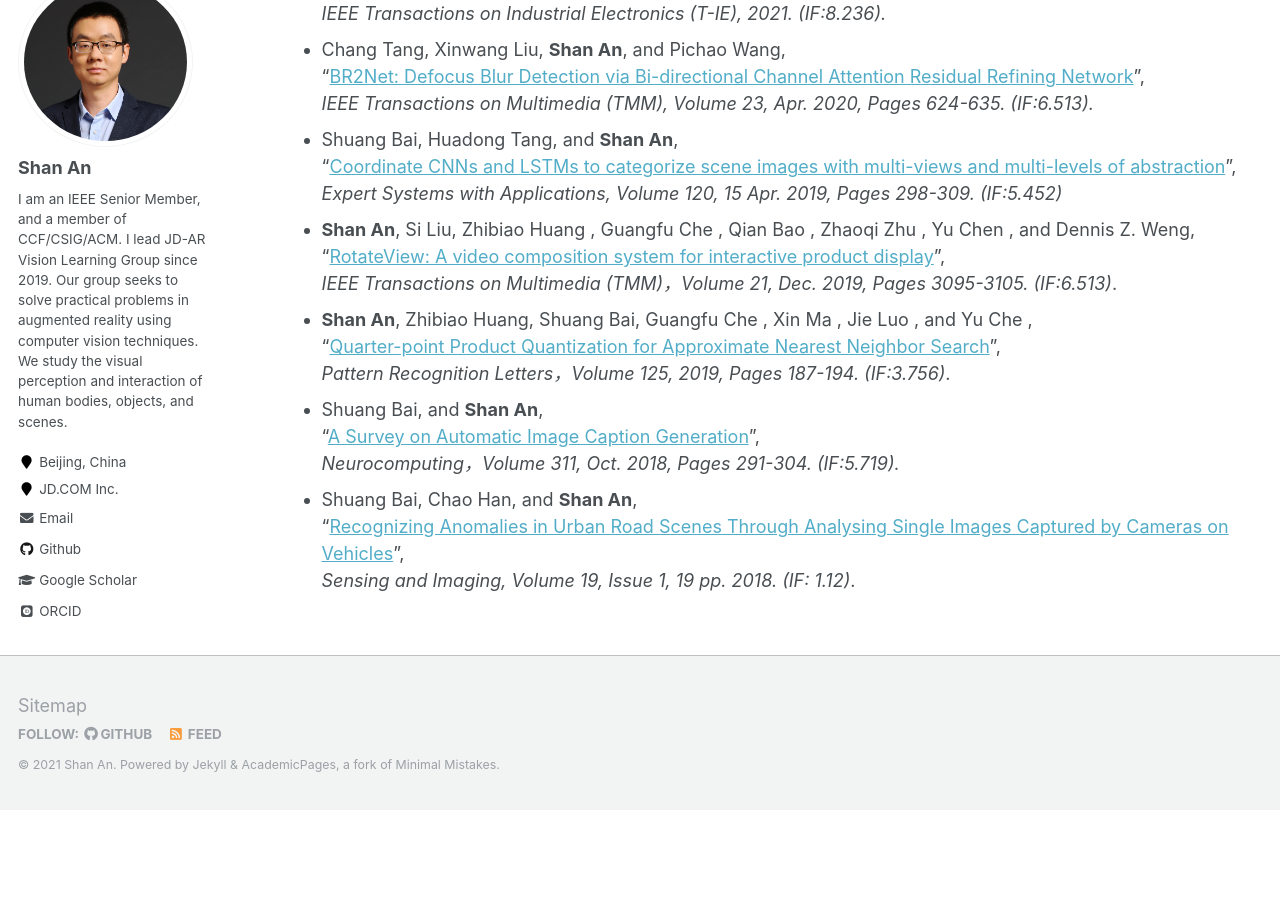
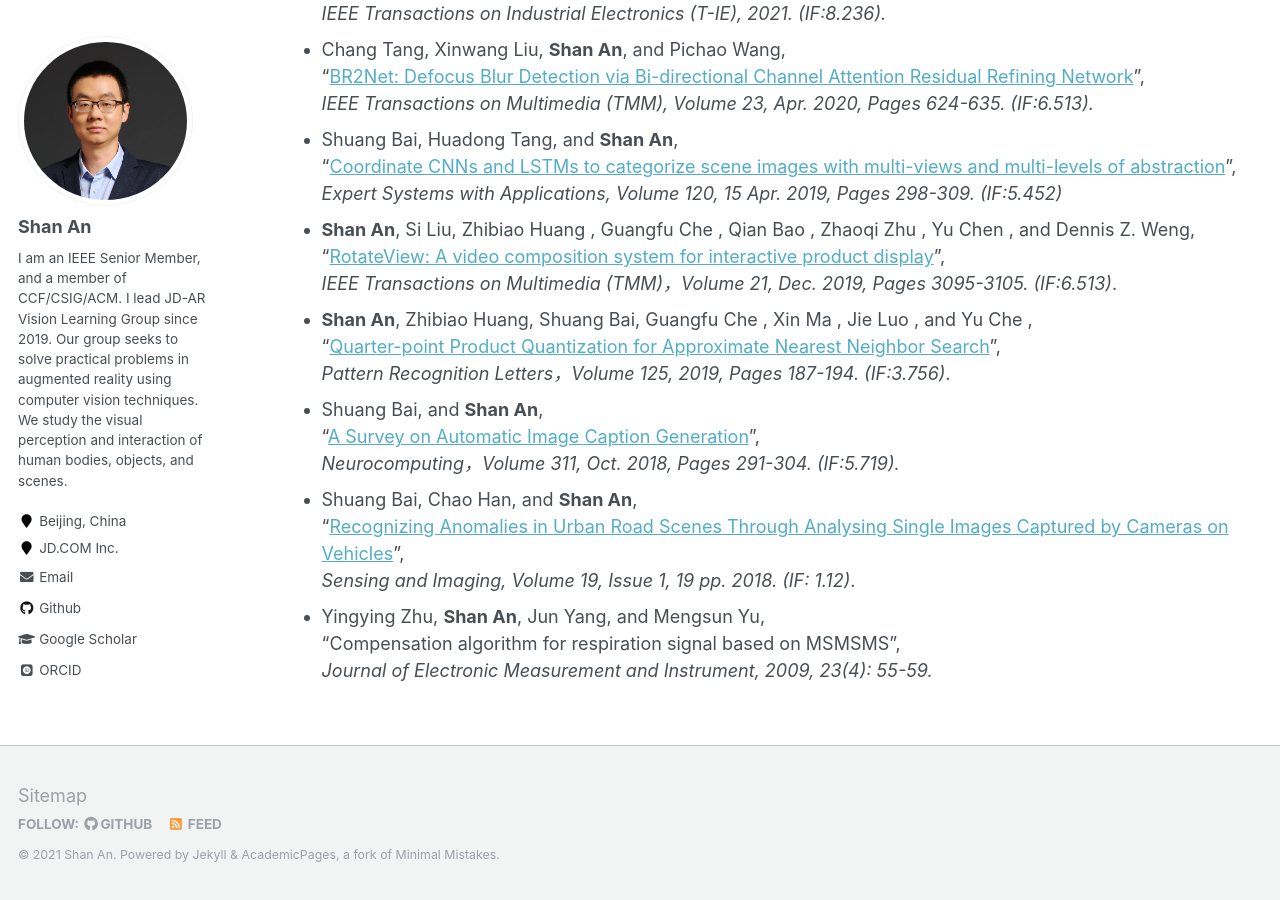
Before and after one commit to anshan-XR-ROB/anshan-XR-ROB.github.io, a Jekyll site: the page built from _publications/Journal Publications.md, in a window 1280 px wide and 900 px high, scrolled down 1046 px. Built offline with Jekyll 4.4.1, drawn with Linux system fonts in a browser that asks for light colours; some web fonts are replaced; before the commit the page ends 1856 px from its top, so only the background shows below that.

Commit message:
Update Journal Publications.md

```diff
--- a/_publications/Journal Publications.md
+++ b/_publications/Journal Publications.md
@@ -51,3 +51,6 @@ submitted to *Neural Networks*.
 * Shuang Bai, Chao Han, and **Shan An**,
  “[Recognizing Anomalies in Urban Road Scenes Through Analysing Single Images Captured by Cameras on Vehicles](https://link.springer.com/article/10.1007/s11220-018-0218-7)”,
  *Sensing and Imaging, Volume 19, Issue 1, 19 pp. 2018. (IF: 1.12)*.
+* Yingying Zhu, **Shan An**, Jun Yang, and Mengsun Yu,
+ “Compensation algorithm for respiration signal based on MSMSMS”,
+ *Journal of Electronic Measurement and Instrument, 2009, 23(4): 55-59.*
```
